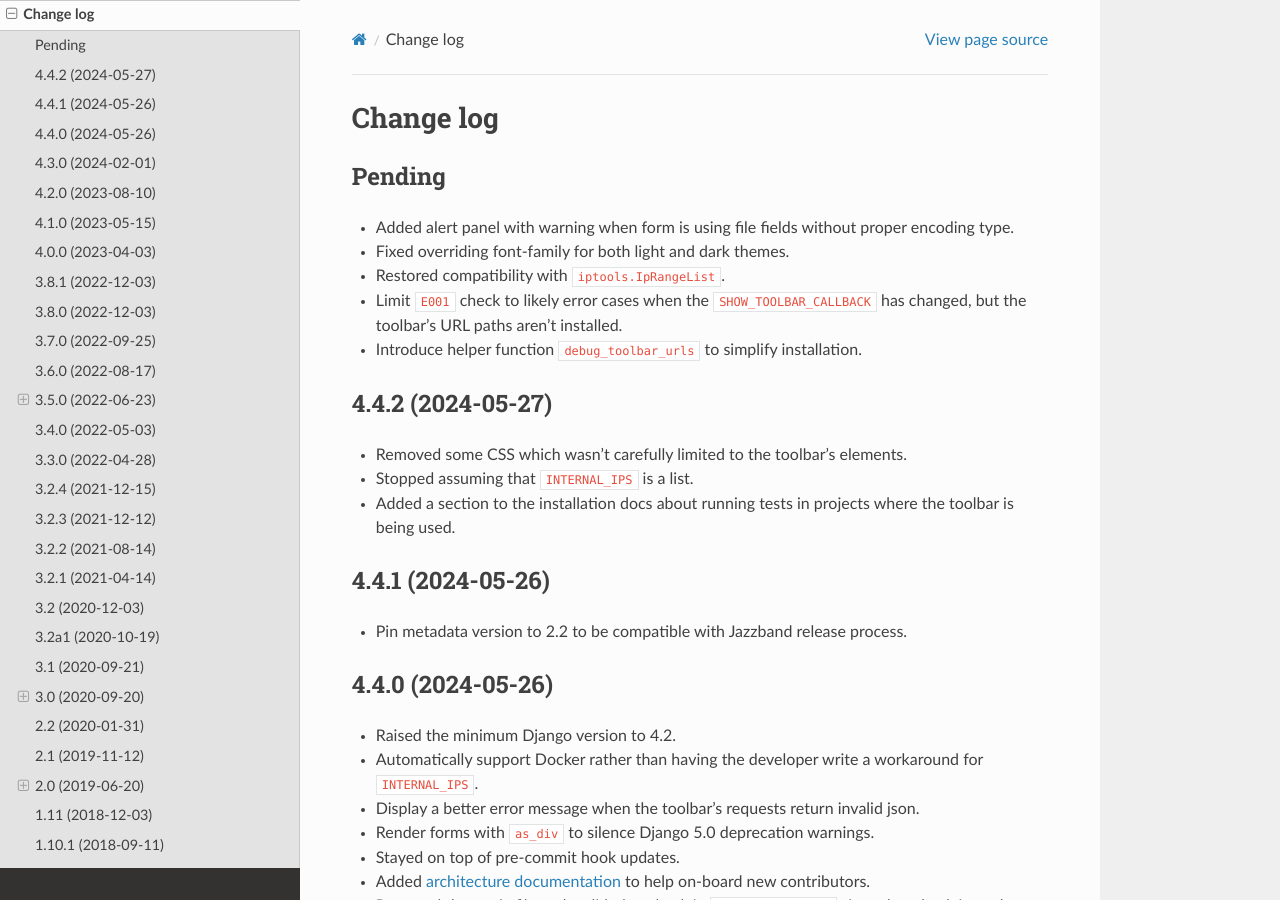
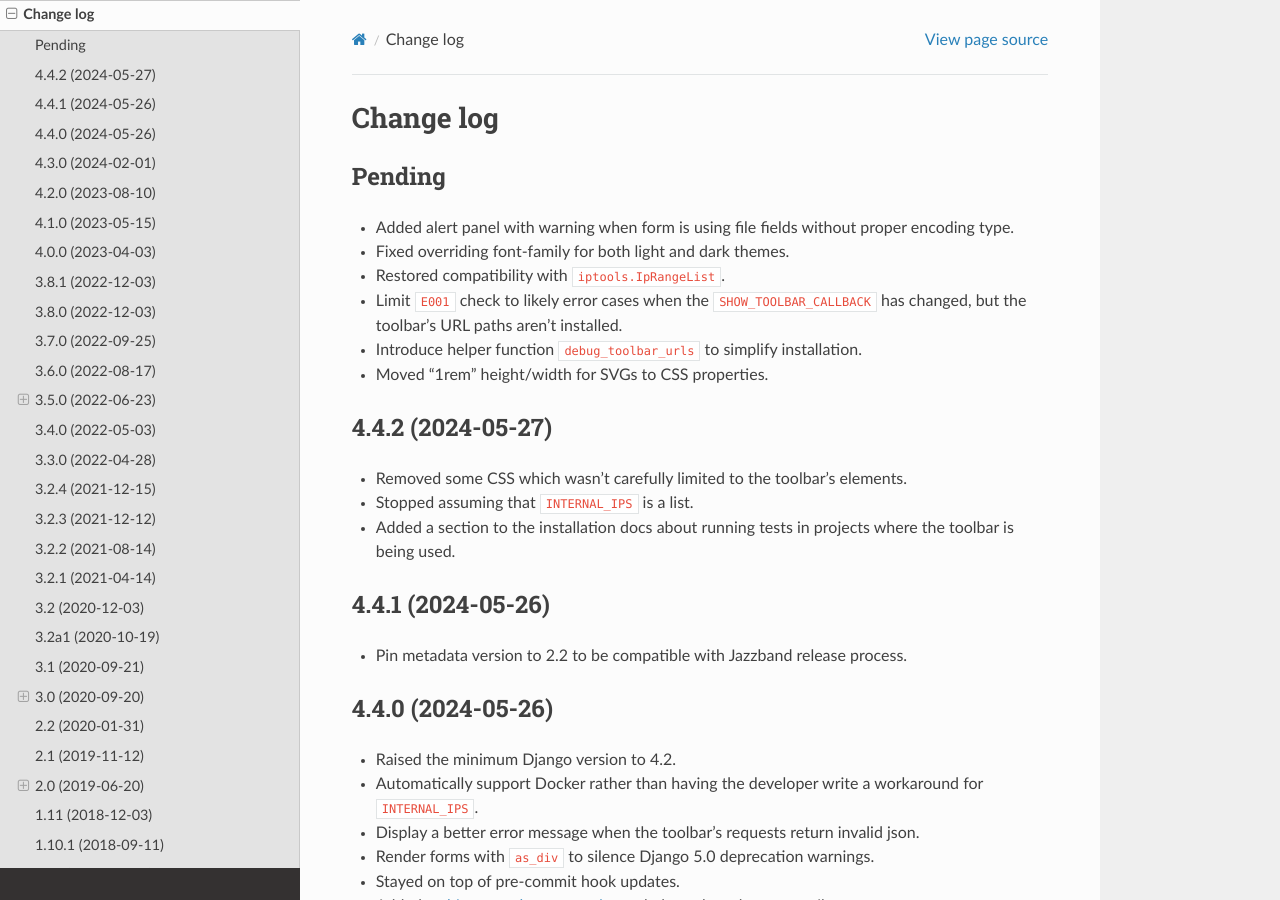
Before and after one commit to jazzband/django-debug-toolbar, a Sphinx documentation site: the page built from docs/changes.rst, in a window 1280 px wide and 900 px high. Built offline with Sphinx 7.4.7 and the Read the Docs theme 2.0.0, drawn with Linux system fonts in a browser that asks for light colours.

Commit message:
change log

```diff
--- a/docs/changes.rst
+++ b/docs/changes.rst
@@ -13,6 +13,7 @@
   paths aren't installed.
 * Introduce helper function ``debug_toolbar_urls`` to
   simplify installation.
+* Moved "1rem" height/width for SVGs to CSS properties.
 
 4.4.2 (2024-05-27)
 ------------------
```
